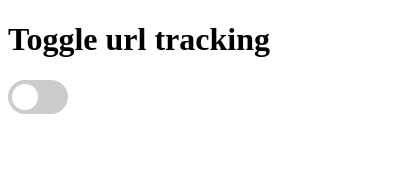
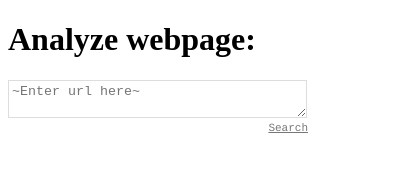
Before and after one commit to BU-Spark/se-info-nomz, a browser extension: page src/popup.html in a window 400 px wide. Drawn offline with Linux system fonts and the light colour scheme.

Commit message:
Added text input area

```diff
--- a/src/popup.html
+++ b/src/popup.html
@@ -2,14 +2,11 @@
 <head>
     <meta charset="utf-8">
     <title>Infonomz Browser Extension</title>
-    <link href="style/toggle.css" rel="stylesheet"/>
+    <link href="style/popup.css" rel="stylesheet"/>
+    <script src="scripts/popup.js"></script>
 </head>
 <body>
-    <h1>Toggle url tracking</h1>
-
-    <div class ="switch">
-        <input type ="checkbox">
-        <span class="slider round"></span>
-    </div>
-    <script src="scripts/popup.js"></script>
+    <h1>Analyze webpage: </h1>
+    <textarea readonly="true" id="textarea"></textarea>
+    <span id="search" class="clear-tgr">Search</span>
 </body>
--- a/src/scripts/contentScript.js
+++ /dev/null
@@ -1,4 +0,0 @@
-
-chrome.runtime.onMessage.addListener((msg, sender, response) => {
-
-});
--- a/src/scripts/popup.js
+++ b/src/scripts/popup.js
@@ -1,4 +1,114 @@
+(function(window){
 
-chrome.tabs.query({currentWindow: true, active: true}, function(tabs){
+    /**
+     * Main settings of the extension
+     */
+      var settings = {
+          //min height of the textarea (when it's empty)
+          minHeight : 38,
+          //maximum height of the textarea
+          maxHeight : 300,
+          //default placeholder of the textarea
+          placeholder : "~Enter url here~"
+      };
 
-});
+      /**
+       * When the document DOM is ready
+       */
+      document.addEventListener('DOMContentLoaded', function () {
+          var textarea = document.getElementById('textarea'),
+          search = document.getElementById('search'),
+          overflowEvent = new CustomEvent("isOverflow");
+
+
+          /**
+           * As soon as saving text is possible we enable the textarea
+           */
+          textarea.removeAttribute('readonly');
+
+          /**
+           * Events the search trigger listens to
+           */
+          search.addEventListener('click', function(){
+              textarea.value = '';
+              textarea.focus();
+
+              var queryResult = queryAllSides();
+              textarea.setAttribute('placeholder', queryResult);
+          });
+
+          /**
+           * Events the textarea listens to
+           */
+          textarea.addEventListener('isEmpty', function(e){
+              //when the popup is empty we set it to its minimum height
+              setHeight(settings.minHeight);
+          });
+
+          textarea.addEventListener('isOverflow', function(e){
+              //when the text overflows the popup, we make the popup expand with its content
+              setHeight();
+          });
+
+          textarea.addEventListener('input', function(e){
+              //whenever content is added to the textarea via the user interface
+              if(textarea.value.trim() == ''){
+                  textarea.dispatchEvent(searchEvent);
+              }
+              if(textarea.scrollHeight > textarea.offsetHeight){
+                  textarea.dispatchEvent(overflowEvent);
+              }
+
+              //Since window.onblur is not triggered when popup is closed/out-of-focus https://code.google.com/p/chromium/issues/detail?id=225917
+              //We save everytime there is an input
+              saveTextarea();
+          });
+
+          /**
+           * Query all sides based on url in textarea
+           */
+          function queryAllSides(){
+            return('This is a test return');
+          }
+
+          /**
+           * Adjusts the height of the textarea
+           */
+          function setHeight(value){
+              var val = value || Math.min(textarea.scrollHeight, settings.maxHeight);
+              textarea.style.height = val + 'px';
+          }
+
+          /**
+           * What we do at page load
+           */
+          function init(){
+              textarea.setAttribute('placeholder', settings.placeholder);
+              fillTextarea();
+              textarea.focus();
+              setHeight();
+          }
+
+          /**
+           * Start
+           */
+          init();
+
+      });
+      /**
+        var _gaq = _gaq || [];
+        _gaq.push(['_setAccount', 'UA-39772841-1']);
+        _gaq.push(['_trackPageview']);
+
+        (function() {
+            var ga = document.createElement('script');
+            ga.type = 'text/javascript';
+            ga.async = true;
+            ga.src = 'https://ssl.google-analytics.com/ga.js';
+            var s = document.getElementsByTagName('script')[0];
+            s.parentNode.insertBefore(ga, s);
+        })();
+       */
+
+
+  })(this);
--- /dev/null
+++ b/src/style/popup.css
@@ -0,0 +1,28 @@
+body{
+    width:300px;
+    height:100%;
+}
+
+#textarea {
+   width:97%;
+   height:100%;
+   border:1px solid #ddd;
+   padding:3px;
+   max-height:600px;
+}
+
+.clear-tgr{
+    float:right;
+    right:2px;
+    top:2px;
+    color:#777;
+    text-decoration:underline;
+    cursor:pointer;
+    font-size:11px;
+    font-family: courier, arial;
+    margin-bottom:3px;
+}
+
+textarea[readonly]{
+    background:#ddd;
+}
--- a/src/style/toggle.css
+++ /dev/null
@@ -1,61 +0,0 @@
-.switch {
-    position: relative;
-    display: inline-block;
-    width: 60px;
-    height: 34px;
-  }
-
-  /* Hide default HTML checkbox */
-  .switch input {
-    opacity: 0;
-    width: 0;
-    height: 0;
-  }
-
-  /* The slider */
-  .slider {
-    position: absolute;
-    cursor: pointer;
-    top: 0;
-    left: 0;
-    right: 0;
-    bottom: 0;
-    background-color: #ccc;
-    -webkit-transition: .4s;
-    transition: .4s;
-  }
-
-  .slider:before {
-    position: absolute;
-    content: "";
-    height: 26px;
-    width: 26px;
-    left: 4px;
-    bottom: 4px;
-    background-color: white;
-    -webkit-transition: .4s;
-    transition: .4s;
-  }
-
-  input:checked + .slider {
-    background-color: #2196F3;
-  }
-
-  input:focus + .slider {
-    box-shadow: 0 0 1px #2196F3;
-  }
-
-  input:checked + .slider:before {
-    -webkit-transform: translateX(26px);
-    -ms-transform: translateX(26px);
-    transform: translateX(26px);
-  }
-
-  /* Rounded sliders */
-  .slider.round {
-    border-radius: 34px;
-  }
-
-  .slider.round:before {
-    border-radius: 50%;
-  }
```
